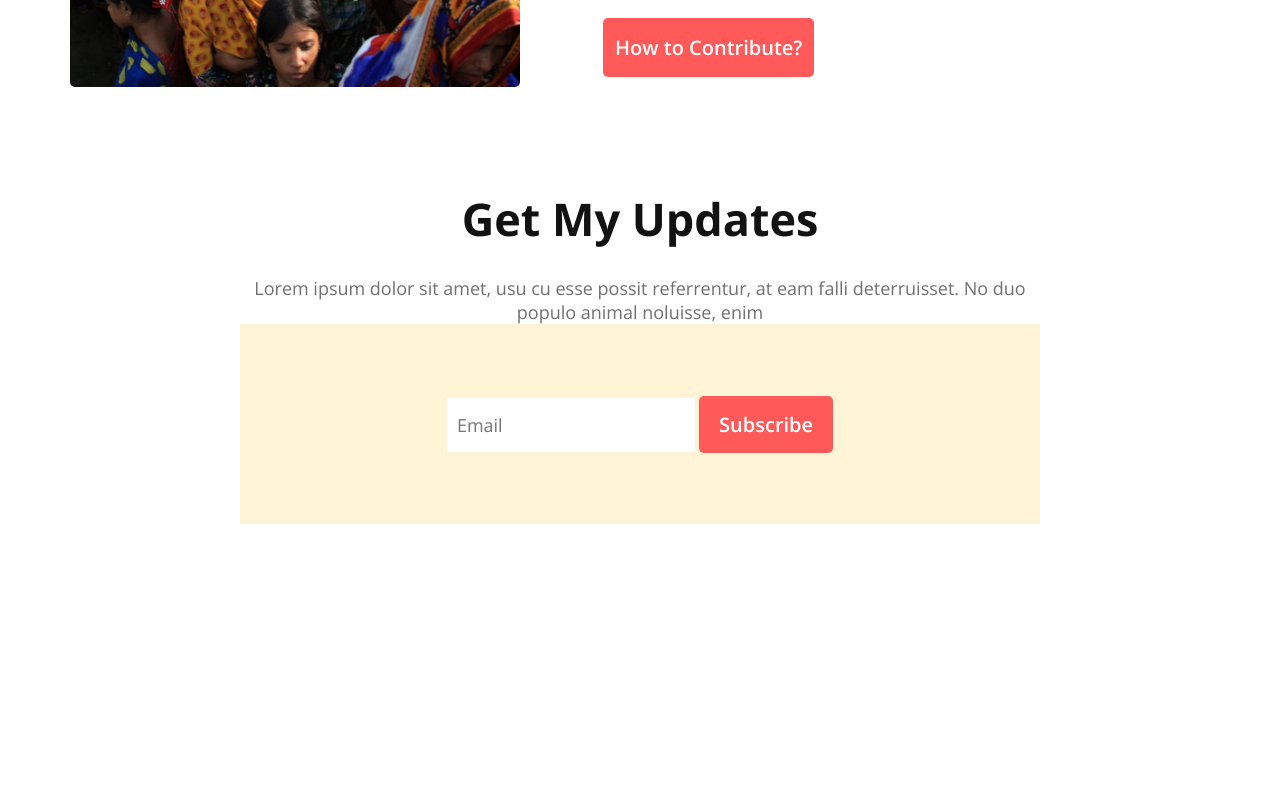
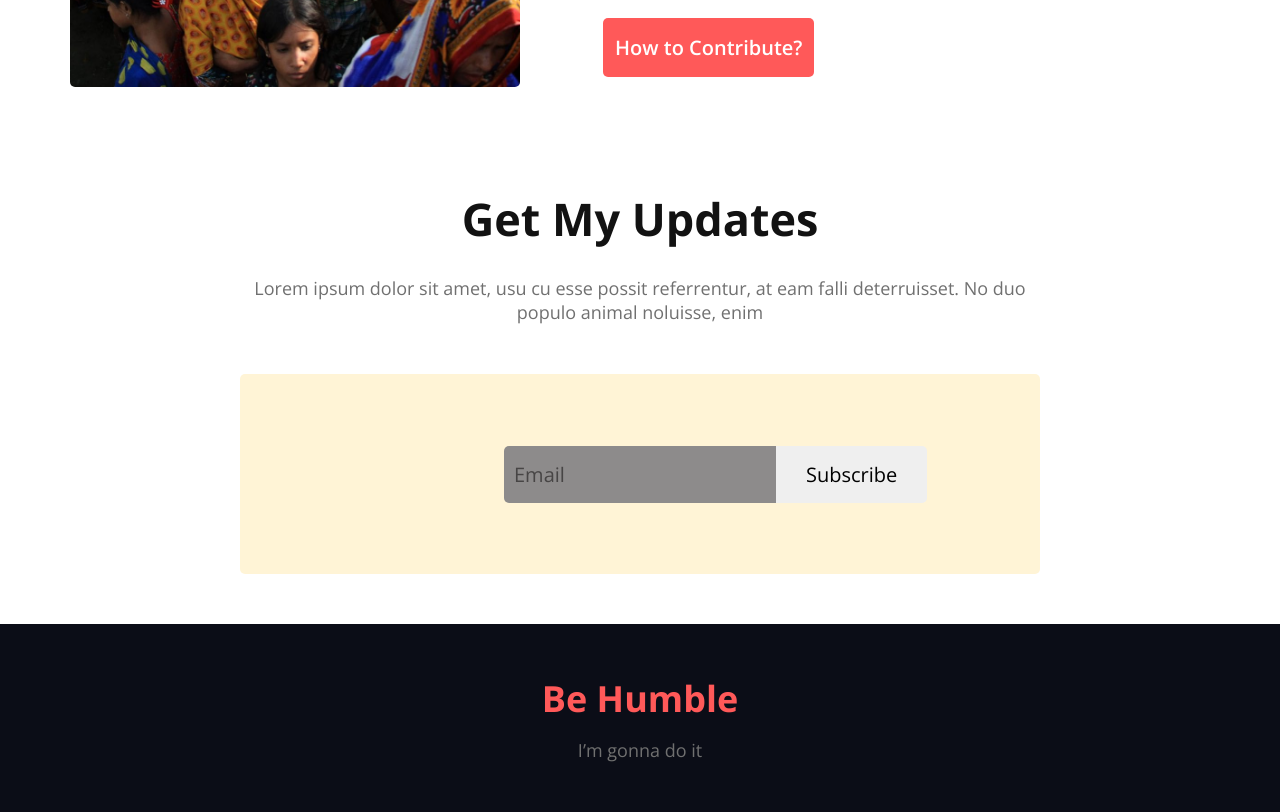
Before and after one commit to pwRamim/donate-app, a plain HTML site: page index.html in a window 1280 px wide. Shown: the part 3119-3931 px from the top of the page. Before the commit the page ends 3643 px from the top, so only its background shows below. Drawn offline with nearby package versions, Linux system fonts and the light colour scheme.

Commit message:
add footer

```diff
--- a/index.html
+++ b/index.html
@@ -7,6 +7,8 @@
     <title>Donate App</title>
     <link rel="stylesheet" href="styles/style.css">
     <link rel="preconnect" href="https://fonts.googleapis.com"><link rel="preconnect" href="https://fonts.gstatic.com" crossorigin><link href="https://fonts.googleapis.com/css2?family=Inter:wght@400;500;600;700;800&family=Open+Sans:wght@400;500;600;700;800&display=swap" rel="stylesheet">
+    <link rel="preconnect" href="https://fonts.googleapis.com"><link rel="preconnect" href="https://fonts.gstatic.com" crossorigin><link href="https://fonts.googleapis.com/css2?family=Inter:wght@400;500;600;700;800&family=Lobster&family=Open+Sans:wght@400;500;600;700;800&display=swap" rel="stylesheet">
+
 </head>
 <body>
     <header class="header">
@@ -102,13 +104,22 @@
             <p class="donate-description">Lorem ipsum dolor sit amet, usu cu esse possit referrentur, at eam falli
                 deterruisset. No duo populo animal noluisse, enim</p>
                 <div class="contact">
-                    <form action="#">
-                        <input type="email" placeholder="Email">
-                        <button class="btn-primary" type="submit">Subscribe</button>
-                    </form>
+                    <div>
+                        <form action="">
+                            <label for="#">
+                                <input class="input-email" type="email" placeholder="Email">
+                                <input class="btn-primary-submit" type="submit" value="Subscribe">
+                            </label>
+                        </form>
+                    </div>
                 </div>
         </section>
-
     </main>
+    <footer class="footer">
+        <div class="footer-section">
+            <h2 class="footer-title">Be Humble</h2>
+            <small class="donate-description">I’m gonna do it</small>
+        </div>
+    </footer>
 </body>
 </html>
--- a/styles/style.css
+++ b/styles/style.css
@@ -4,7 +4,10 @@
     box-sizing: border-box;
     font-family: 'Inter', sans-serif;
     font-family: 'Open Sans', sans-serif;
+
 }
+/* fonts */
+@import url('https://fonts.googleapis.com/css2?family=Inter:wght@400;500;600;700;800&family=Lobster&family=Open+Sans:wght@400;500;600;700;800&display=swap');
 /* header style */
 .header{
     background:linear-gradient(to top, rgba(0,0,0,0.5)50%, rgba(0,0,0,0.5)50%), url(../images/donation5.jpg);
@@ -192,21 +195,52 @@ color: #707070;
     height: 200px;
     background: #FFF4D6;
     display: flex;
+    flex-direction: row;
     justify-content: center;
     align-items: center;
+    margin-top: 50px;
+    margin-bottom: 50px;
+    border-radius: 5px;
 }
-.contact input{
-    font-size: 18px;
+/* label{
+    position: relative;
+} */
+.contact .input-email{
+    font-size: 20px;
     padding: 15px 10px;
     border: none;
     outline: none;
-    background: #fff;
+    background: rgb(141, 139, 139);
+    border-radius: 5px 0px 0px 5px;
+    position: relative;
 }
-.contact button{
-    padding: 15px 20px;
+.contact .input-email::placeholder{
+    color: rgb(71, 69, 69);
+}
+.contact .btn-primary-submit{
+    padding: 15px 30px;
     font-size: 20px;
     border: none;
     border-radius: 5px;
     cursor: pointer;
-    transition: .3s;
+    position: absolute;
+    border-radius:0px 5px 5px 0px;
+
 }
+
+/* footer section style */
+.footer{
+   background: #0B0D17;
+}
+.footer-section{
+    text-align: center;
+    padding-bottom:50px ;
+}
+.footer-title{
+    font-weight: 700;
+font-size: 36px;
+color: #FF5959;
+margin-top: 50px;
+margin-bottom: 15px;
+padding-top: 50px;
+}
```
